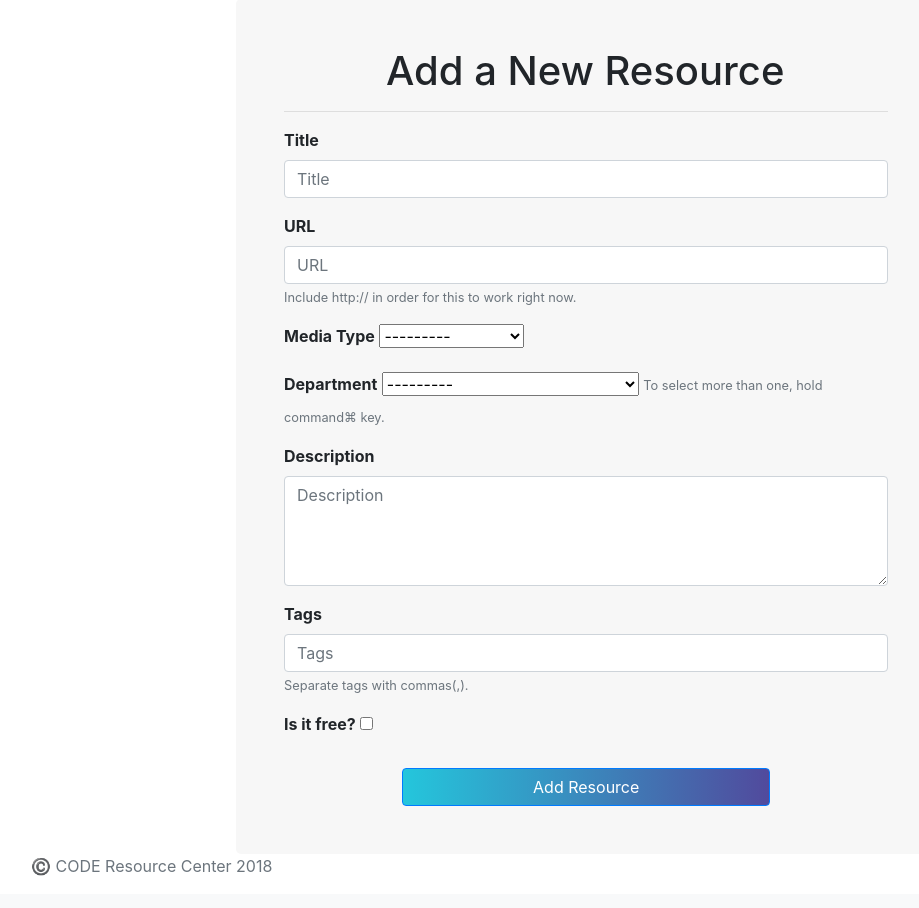
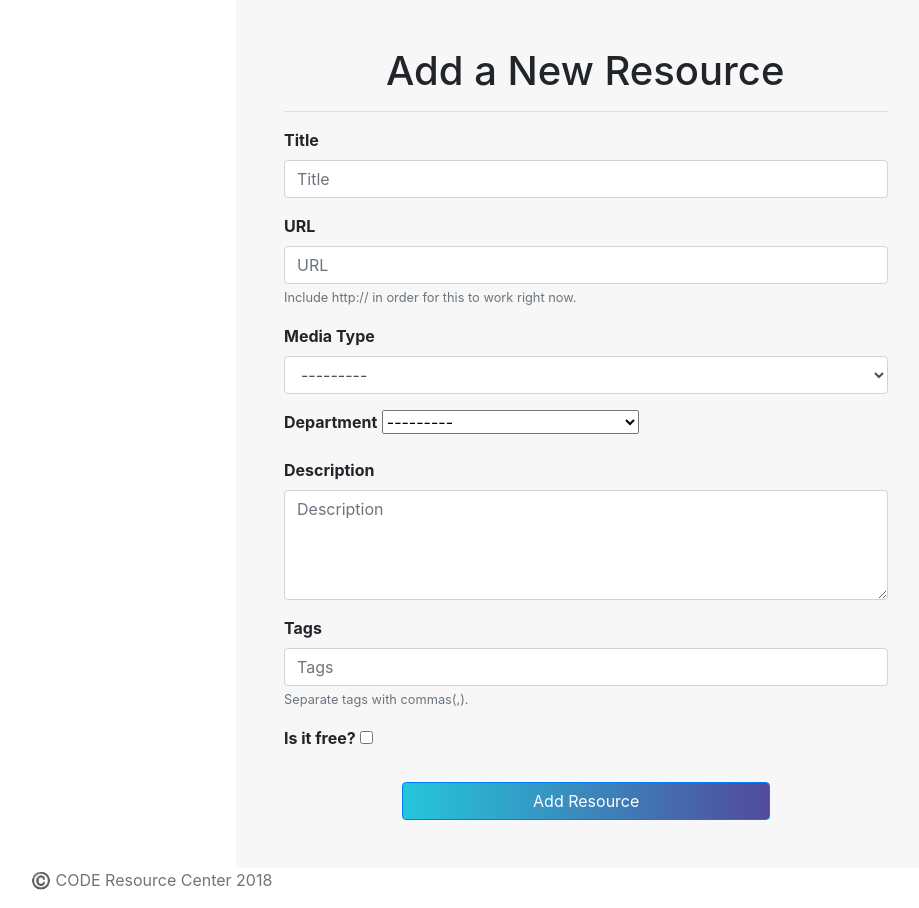
Before and after one commit to codeuniversity/code-resource-center, a Django app: page /learningresource/create in a window 1280 px wide. Shown: the part 73-981 px from the top of the page, without its empty margins (54-973 px from the left). Before the commit the page ends 949 px from the top, so only its background shows below. Run offline with Django 3.2, Linux system fonts and the light colour scheme; a user stored in the database is signed in; data comes from the database, SQL or seed files in the repository; parts of the project's set-up code (start-up, migrations or seed data) failed here and were passed over; some libraries are stand-ins or nearby versions.

Commit message:
Working except for department

```diff
--- a/learningresource/forms.py
+++ b/learningresource/forms.py
@@ -27,12 +27,11 @@ class LearningResourceForm(forms.ModelForm):
                             'rows': 4,
                             }))
     media_type = forms.ModelChoiceField(
-            queryset=MediaType.objects.all() )
-        #     widget=forms.Select(
-        #             attrs={
-        #                     'placeholder':'Media Type',
-        #                     'class':'form-control',
-        #                     }))
+            queryset=MediaType.objects.all(),
+            widget=forms.Select(
+                      attrs={'class':'form-control'}
+            ))
+
     department = forms.ModelChoiceField(
             queryset=Department.objects.all())
         #     widget=forms.SelectMultiple(
--- a/learningresource/templates/learningresource/create.html
+++ b/learningresource/templates/learningresource/create.html
@@ -51,9 +51,6 @@
                 <div class="form-group">
                     <label style="font-weight: bold">Department</label>
                     {{ form.department }}
-                    <small class="text-muted">
-                        To select more than one, hold command⌘ key.
-                    </small>
                 </div>
 
                 <div class="form-group">
```
